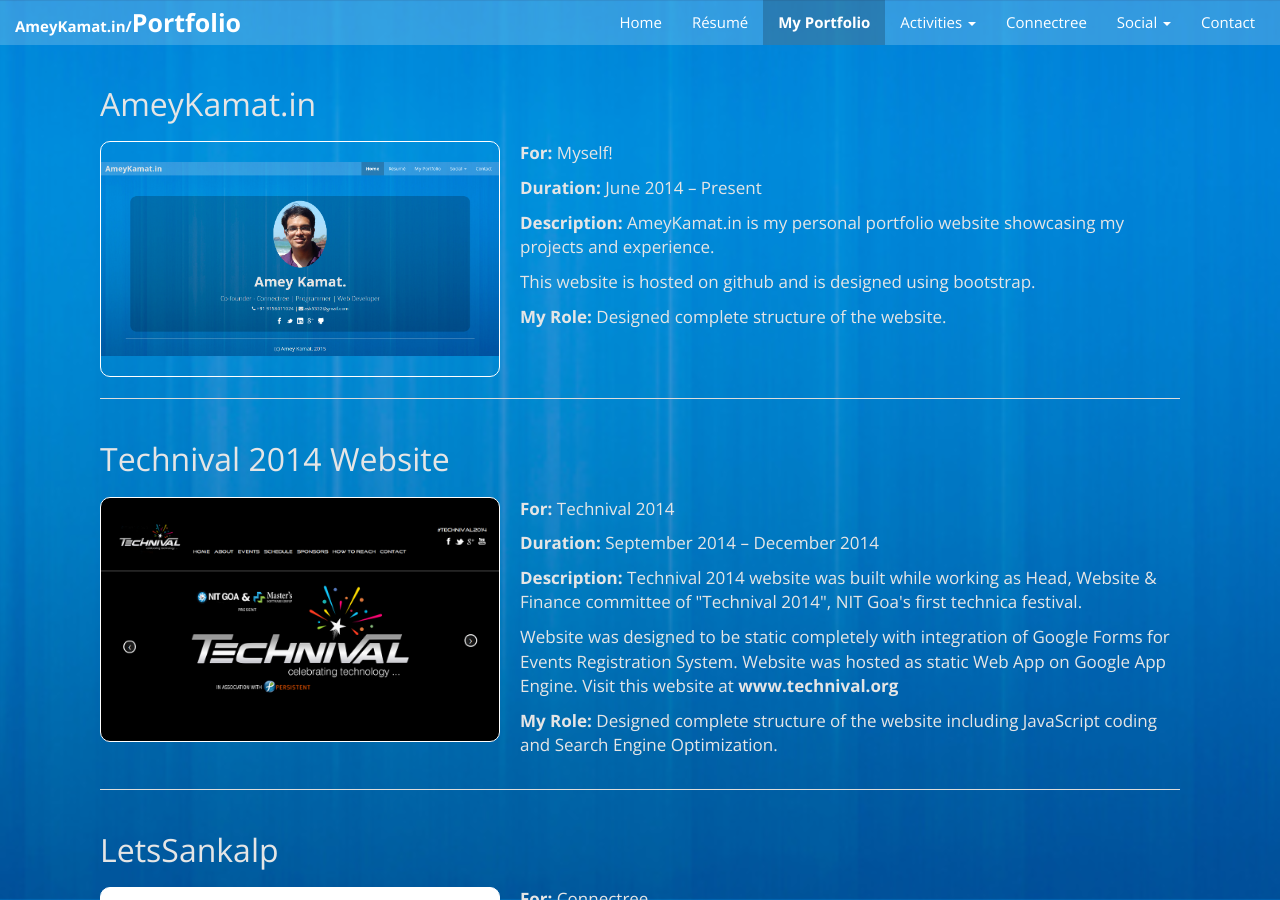
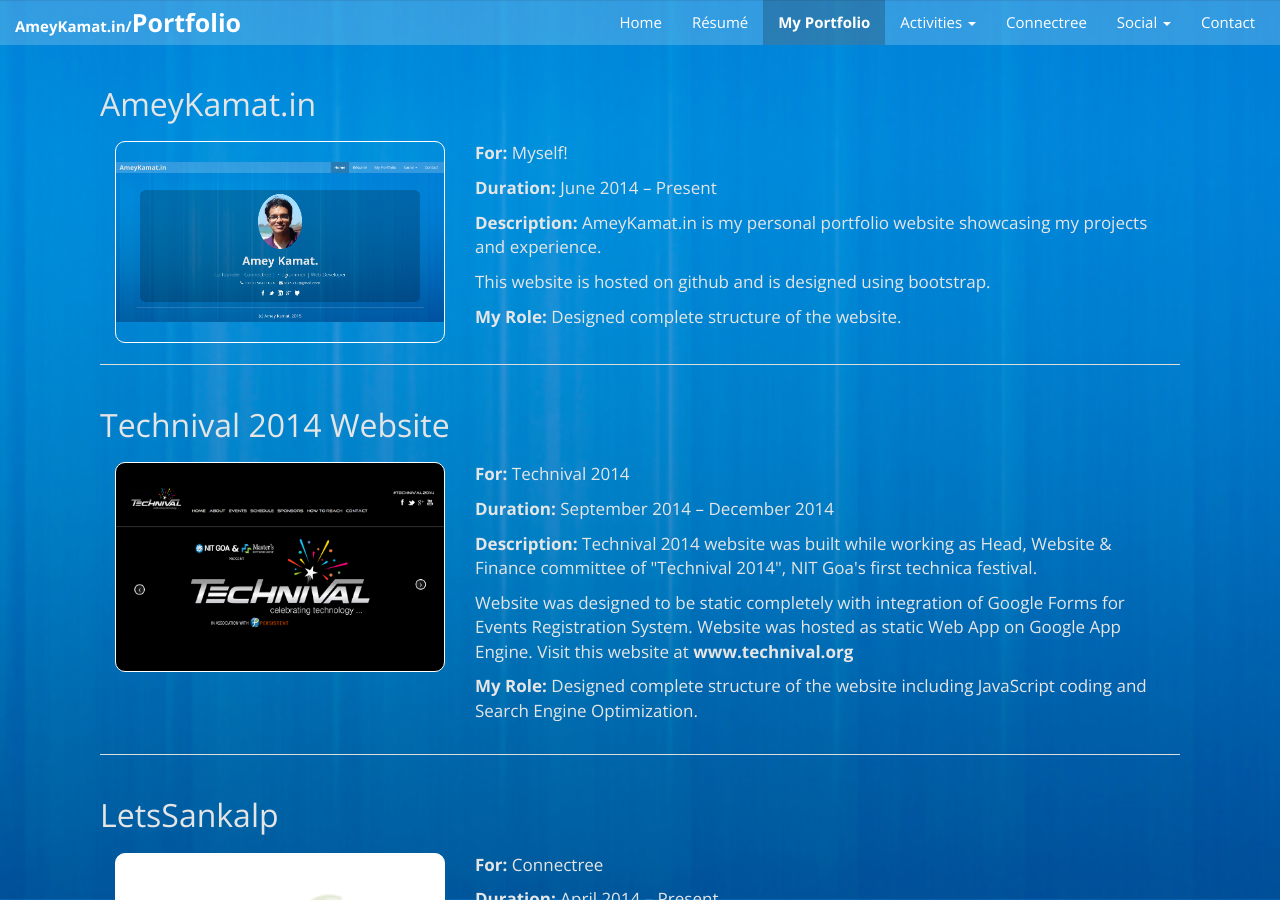
Before and after one commit to AmeyKamat/AmeyKamat.github.io, a Jekyll site: the page built from portfolio/index.html, in a window 1280 px wide and 900 px high. Built offline with Jekyll 4.4.1, drawn with Linux system fonts in a browser that asks for light colours; Markdown is read by kramdown in place of the engine named in the settings.

Commit message:
Responsive Design

```diff
--- a/portfolio/index.html
+++ b/portfolio/index.html
@@ -6,11 +6,14 @@
 
 <div style="padding:50px 0px">
 	<div class="col-md-12" style="">
-		<div class="row">
+		<!--<div class="row">
 			<div class="col-md-12">
-				<h2>AmeyKamat.in</h2>
-				<div style="margin:20px 0px 0px">
-					<img src="/content/img/AmeyKamatdotin.png" style="padding:20px 0px; margin:0px 20px 0px 0px;border:1px white solid; border-radius:10px 10px 10px 10px; float:left; width:400px" >
+				<h2>Rural ICT</h2>
+				<div class="row" style="margin:20px 0px 0px">
+					<div class="col-md-4 text-center">
+						<img src="/content/img/AmeyKamatdotin.png" class="col-md-12" style="padding:20px 0px; margin:0px 20px 0px 0px;border:1px white solid; border-radius:10px 10px 10px 10px; float:left;" >
+					</div>
+					<div class="col-md-8 text-left">
 						<p><strong>For: </strong>Myself!</p>
 						<p><strong>Duration: </strong>June 2014 – Present</p>
 						<p>
@@ -27,14 +30,46 @@
 					</div>
 				</div>
 			</div>
+		</div>
+
+		<hr>-->
+
+		<div class="row">
+			<div class="col-md-12">
+				<h2>AmeyKamat.in</h2>
+				<div class="row" style="margin:20px 0px 0px">
+					<div class="col-md-4 text-center">
+						<img src="/content/img/AmeyKamatdotin.png" class="col-md-12" style="padding:20px 0px; margin:0px 20px 0px 0px;border:1px white solid; border-radius:10px 10px 10px 10px; float:left;" >
+					</div>
+					<div class="col-md-8 text-left">
+						<p><strong>For: </strong>Myself!</p>
+						<p><strong>Duration: </strong>June 2014 – Present</p>
+						<p>
+							<strong>Description: </strong>
+							AmeyKamat.in is my personal portfolio website showcasing my projects and experience.
+						</p>
+						<p>
+							This website is hosted on github and is designed using bootstrap.
+						</p>
+						<p>
+							<strong>My Role: </strong>
+							Designed complete structure of the website.
+						</p>
+					</div>
+				</div>
+			</div>
+		</div>
 
 		<hr>
 
 		<div class="row">
 			<div class="col-md-12">
 				<h2>Technival 2014 Website</h2>
-				<div style="margin:20px 0px 0px">
-					<img src="/content/img/technival.png" style="padding:20px 0px; background-color:black; margin:0px 20px 0px 0px;border:1px white solid; border-radius:10px 10px 10px 10px; float:left; width:400px" >
+				<div class="row" style="margin:20px 0px 0px">
+					<div class="col-md-4 text-center">
+						<img src="/content/img/technival.png" class="col-md-12" style="padding:20px 0px; background-color:black; margin:0px 20px 0px 0px;border:1px white solid; border-radius:10px 10px 10px 10px; float:left;" >
+					</div>
+					<div class="col-md-8 text-left">
 						<p><strong>For: </strong>Technival 2014</p>
 						<p><strong>Duration: </strong>September 2014 – December 2014</p>
 						<p>
@@ -54,14 +89,18 @@
 					</div>
 				</div>
 			</div>
+		</div>
 
 		<hr>
 
 		<div class="row">
 			<div class="col-md-12">
 				<h2>LetsSankalp</h2>
-				<div style="margin:20px 0px 0px">
-					<img src="/content/img/connectree.png" style="padding:40px 0px; background-color:white; margin:0px 20px 0px 0px;border:1px white solid; border-radius:10px 10px 10px 10px; float:left; width:400px" >
+				<div class="row" style="margin:20px 0px 0px">
+					<div class="col-md-4 text-center">
+						<img src="/content/img/connectree.png" class="col-md-12" style="padding:40px 0px; background-color:white; margin:0px 20px 0px 0px;border:1px white solid; border-radius:10px 10px 10px 10px; float:left;" >
+					</div>
+					<div class="col-md-8 text-left">
 						<p><strong>For: </strong>Connectree</p>
 						<p><strong>Duration: </strong>April 2014 – Present</p>
 						<p>
@@ -81,14 +120,18 @@
 					</div>
 				</div>
 			</div>
+		</div>
 
 		<hr>
 
 		<div class="row">
 			<div class="col-md-12">
 				<h2>EpsomUI</h2>
-				<div style="margin:20px 0px 0px">
-					<img src="/content/img/EpsomUI.png" style="margin:0px 20px 0px 0px;border:1px white solid; border-radius:10px 10px 10px 10px; float:left; width:400px" >
+				<div class="row" style="margin:20px 0px 0px">
+					<div class="col-md-4 text-center">
+						<img src="/content/img/EpsomUI.png" class="col-md-12" style="margin:0px 20px 0px 0px;border:1px white solid; border-radius:10px 10px 10px 10px; float:left;" >
+					</div>
+					<div class="col-md-8 text-left">
 						<p><strong>For: </strong>Persistent Systems Limited</p>
 						<p><strong>Duration: </strong>May 2014 – July 2014</p>
 						<p>
@@ -108,6 +151,7 @@
 					</div>
 				</div>
 			</div>
+		</div>
 
 
 
```
Also changed, not shown: press_coverage/index.html (+10 -8 lines), semicolons/index.html (+12 -4 lines), 4 other files. Lines whose indentation alone changed are shown as unchanged.
